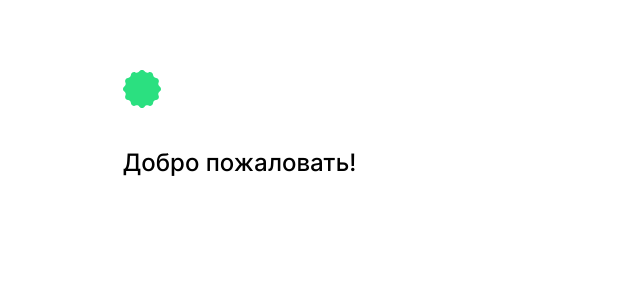
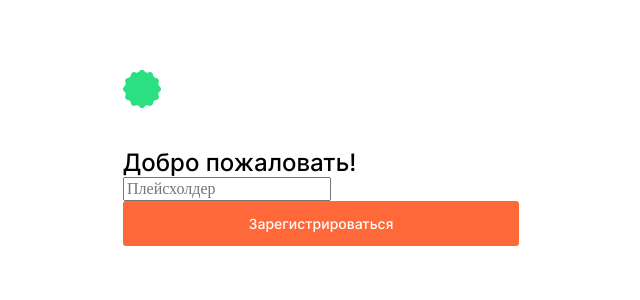
Before and after one commit to Nikolskii/movies-explorer-frontend, a React (Create React App) app: page / in a window 1280 px wide. Shown: the top 300 px of the page, without its empty margins (319-959 px from the left). Built offline with nearby package versions, Linux system fonts and the light colour scheme.

Commit message:
chore: создать и стилизовать компоненты AuthForm и FormField

```diff
--- /dev/null
+++ b/src/components/AuthForm/AuthForm.css
@@ -0,0 +1,30 @@
+.auth-form {
+}
+
+.auth-form__fieldset {
+  margin: 0;
+  border: none;
+  padding: 0;
+}
+
+.auth-form__button {
+  background-color: #ff6838;
+  border: none;
+  color: #fff;
+  font-family: 'Inter', Arial, sans-serif;
+  font-style: normal;
+  font-weight: 500;
+  font-size: 14px;
+  line-height: 17px;
+  width: 396px;
+  padding: 14px;
+  border-radius: 3px;
+  -webkit-transition: opacity 0.6s;
+  -o-transition: opacity 0.6s;
+  transition: opacity 0.6s;
+}
+
+.auth-form__button:hover {
+  cursor: pointer;
+  opacity: 0.5;
+}
--- /dev/null
+++ b/src/components/AuthForm/AuthForm.js
@@ -0,0 +1,14 @@
+import './AuthForm.css';
+
+const AuthForm = ({ children, buttonText }) => {
+  return (
+    <form className="auth-form">
+      <fieldset className="auth-form__fieldset">{children}</fieldset>
+      <button className="auth-form__button" type="submit">
+        {buttonText}
+      </button>
+    </form>
+  );
+};
+
+export default AuthForm;
--- /dev/null
+++ b/src/components/FormField/FormField.js
@@ -0,0 +1,19 @@
+import './FormField.css';
+
+const FormField = ({ labelText, inputType, inputId }) => {
+  return (
+    <div className="form-field">
+      <label className="form-field__label" for={inputId}>
+        {labelText}
+      </label>
+      <input
+        className="form-field__input"
+        type={inputType}
+        id={inputId}
+        placeholder="Плейсхолдер"
+      />
+    </div>
+  );
+};
+
+export default FormField;
--- a/src/components/Register/Register.js
+++ b/src/components/Register/Register.js
@@ -1,3 +1,5 @@
+import AuthForm from '../AuthForm/AuthForm';
+import FormField from '../FormField/FormField';
 import Logo from '../Logo/Logo';
 import './Register.css';
 
@@ -6,6 +8,9 @@ const Register = () => {
     <section className="register">
       <Logo />
       <h1 className="register__title">Добро пожаловать!</h1>
+      <AuthForm buttonText="Зарегистрироваться">
+        <FormField />
+      </AuthForm>
     </section>
   );
 };
```
Also changed, not shown: src/components/FormField/FormField.css (added).
